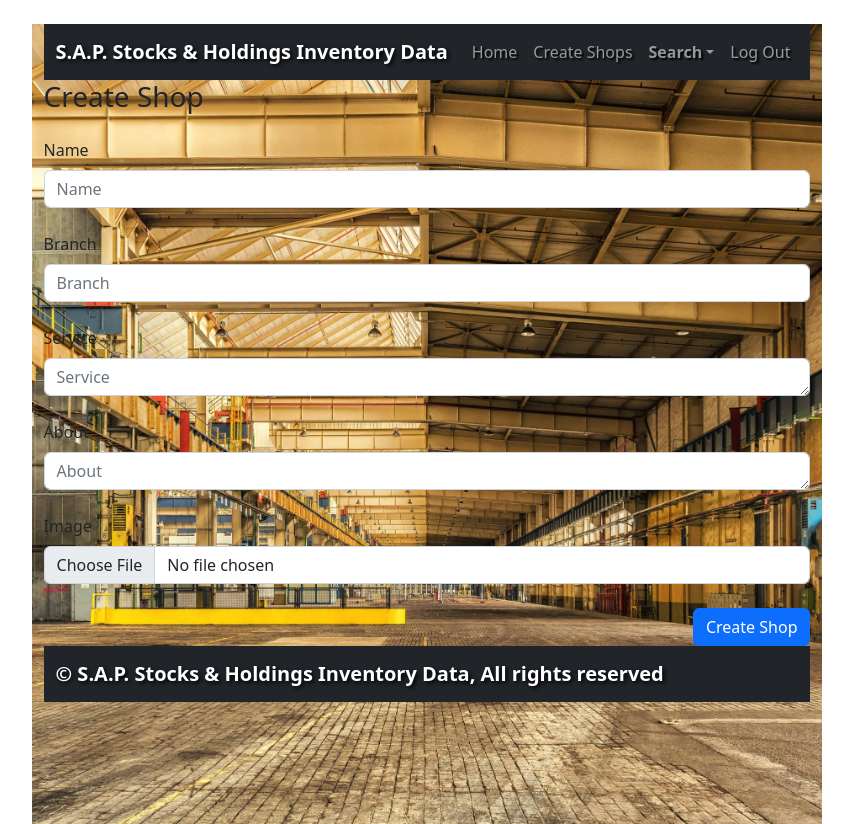
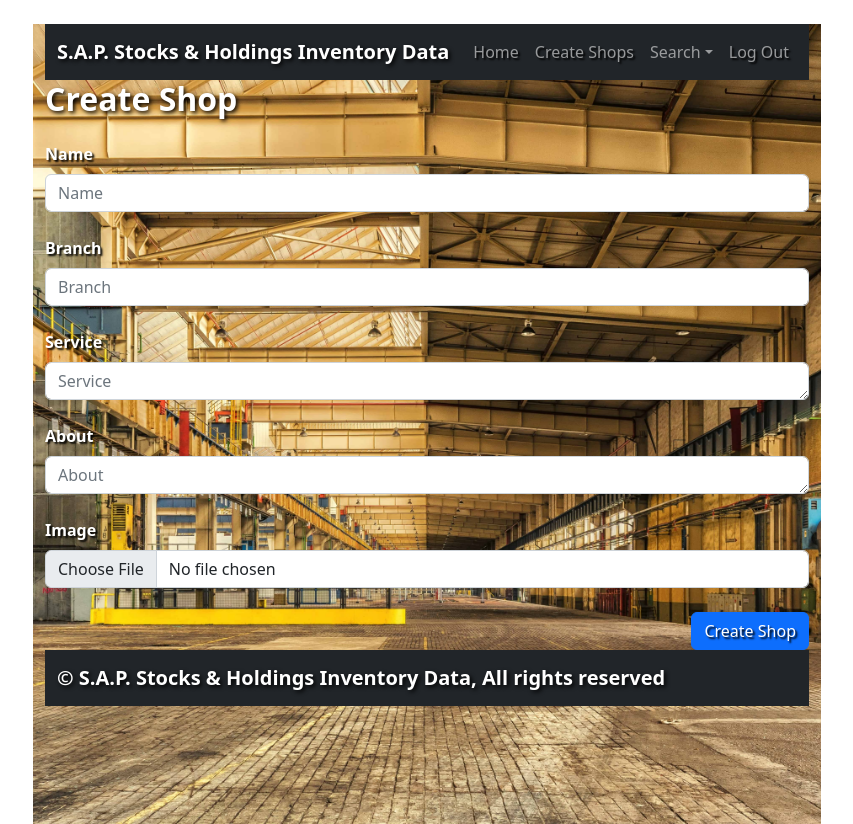
Before and after one commit to tritonmax26/FinalProjectCapstone, a React (Vite) app: page /shoppage in a window 1280 px wide. Shown: the whole page, without its empty margins (213-1066 px from the left). Built offline with nearby package versions, Linux system fonts and the light colour scheme.

Commit message:
make changes

```diff
--- a/src/components/CopyRights.jsx
+++ b/src/components/CopyRights.jsx
@@ -4,18 +4,15 @@ import { Link } from 'react-router-dom'
 
 const CopyRights = () => {
   return (
-    <div>
+    <footer>
     <Navbar bg="dark" variant="dark" expand="lg">
       <Container>
-        <Navbar.Brand className='span28' as={Link} to="/">&copy; S.A.P. Stocks & Holdings Inventory Data, All rights reserved</Navbar.Brand>
-        <Navbar.Toggle aria-controls="basic-navbar-nav" />
-        <Navbar.Collapse id="basic-navbar-nav">
-        </Navbar.Collapse>
+        <Navbar.Brand className='span28'>&copy; S.A.P. Stocks & Holdings Inventory Data, All rights reserved</Navbar.Brand>
       </Container>
     </Navbar>
 
 
-    </div>
+    </footer>
   )
 }
 
--- a/src/components/NavbarMain.jsx
+++ b/src/components/NavbarMain.jsx
@@ -15,7 +15,7 @@ const NavbarMain = () => {
           <Nav className="mr-auto">
             <Nav.Link className='span26' as={Link} to="/mainpage">Home</Nav.Link>
             <Nav.Link className='span26' as={Link} to="/shoppage" >Create Shops</Nav.Link>
-            <NavDropdown className='span26' title="Search" id="basic-nav-dropdown">
+            <NavDropdown title="Search" id="basic-nav-dropdown">
               <NavDropdown.Item as={Link} to="/shops">Shops</NavDropdown.Item>
               <NavDropdown.Item as={Link} to="/products">Product</NavDropdown.Item>
             </NavDropdown>
--- a/src/components/ShopsPage.jsx
+++ b/src/components/ShopsPage.jsx
@@ -64,10 +64,10 @@ const ShopsPage = () => {
   return (
     <div className="mt-4">
       <NavbarMain />
-      <h3 className="mb-4">Create Shop</h3>
+      <h3 className="mb-4 span28">Create Shop</h3>
       <Form noValidate validated={validated} onSubmit={submit}>
         <Form.Group className="mb-4">
-          <Form.Label>Name</Form.Label>
+          <Form.Label className="span26">Name</Form.Label>
           <Form.Control
             required
             type="text"
@@ -80,7 +80,7 @@ const ShopsPage = () => {
           </Form.Control.Feedback>
         </Form.Group>
         <Form.Group className="mb-4">
-          <Form.Label>Branch</Form.Label>
+          <Form.Label className="span26">Branch</Form.Label>
           <Form.Control
             type="text"
             placeholder="Branch"
@@ -89,7 +89,7 @@ const ShopsPage = () => {
           ></Form.Control>
         </Form.Group>
         <Form.Group className="mb-4">
-          <Form.Label>Service</Form.Label>
+          <Form.Label className="span26">Service</Form.Label>
           <Form.Control
             required
             as="textarea"
@@ -103,7 +103,7 @@ const ShopsPage = () => {
           </Form.Control.Feedback>
         </Form.Group>
         <Form.Group className="mb-4">
-          <Form.Label>About</Form.Label>
+          <Form.Label className="span26"> About</Form.Label>
           <Form.Control
             required
             as="textarea"
@@ -117,7 +117,7 @@ const ShopsPage = () => {
           </Form.Control.Feedback>
         </Form.Group>
         <Form.Group className="mb-4">
-          <Form.Label>Image</Form.Label>
+          <Form.Label className="span26">Image</Form.Label>
           <Form.Control
             type="file"
             onChange={(e) => setImage(e.target.files[0])}
@@ -125,7 +125,7 @@ const ShopsPage = () => {
         </Form.Group>
         <Form.Group>
           <div className="d-flex justify-content-end">
-            <Button variant="primary" type="submit">
+            <Button variant="primary" type="submit" className="span26">
               Create Shop
             </Button>
           </div>
--- a/src/views/Products/Product.jsx
+++ b/src/views/Products/Product.jsx
@@ -68,7 +68,7 @@ async function updateProduct(e) {
       <span className='container d-flex align-items-center justify-content-center span26'>Products Link</span>
       <h1 className='container d-flex align-items-center justify-content-center span28'>{product.name}</h1>
       <Card className='container d-flex align-items-center justify-content-center' style={{ width: '18rem' }}>
-      <img src={`${import.meta.env.VITE_API}/image/${product.image}`} alt="" />
+      <Card.Img src={`${import.meta.env.VITE_API}/image/${product.image}`} alt="" />
         <Card.Body clas>
           <Card.Title>Branch: {product.branch}</Card.Title>
           <Card.Subtitle className="mb-2 text-muted">
```
